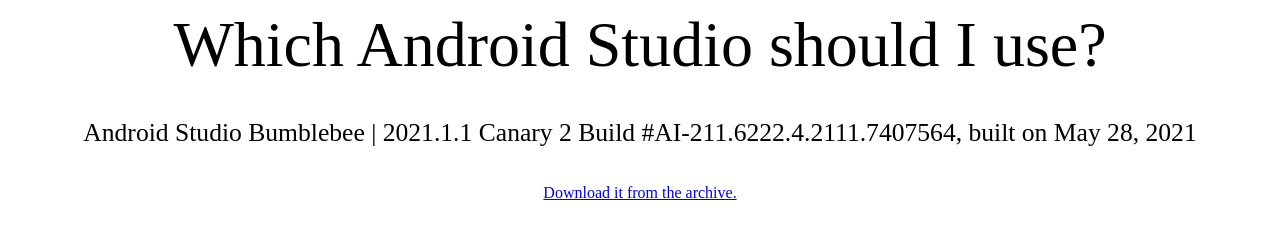
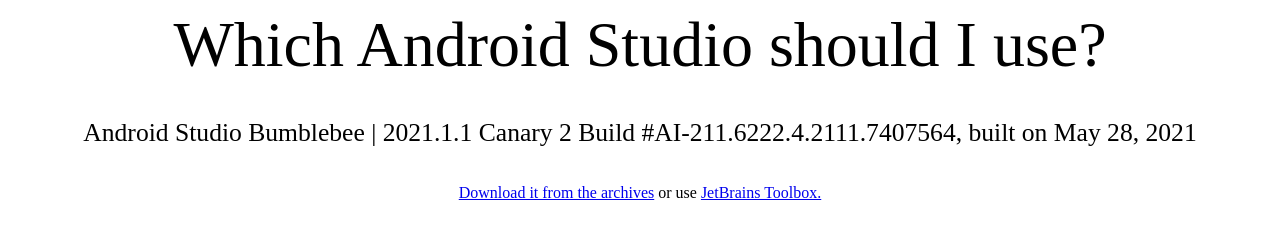
Before and after one commit to jonalmeida/whichandroidstudio, a plain HTML site: page index.html in a window 1280 px wide. Drawn offline with Linux system fonts and the light colour scheme.

Commit message:
Add link to Jetbrains Toolbox.

```diff
--- a/index.html
+++ b/index.html
@@ -39,7 +39,7 @@ Build #AI-211.6222.4.2111.7407564, built on May 28, 2021
     <br>
     <br>
     <div>
-      <a href="https://developer.android.com/studio/archive">Download it from the archive.</a>
+      <a href="https://developer.android.com/studio/archive">Download it from the archives</a> or use <a href="https://www.jetbrains.com/toolbox-app/">JetBrains Toolbox.</a>
     </div>
     </body>
 </html>
```
